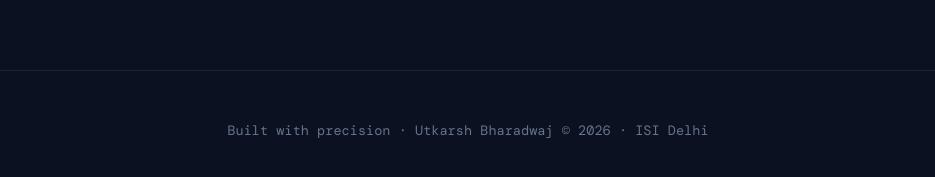
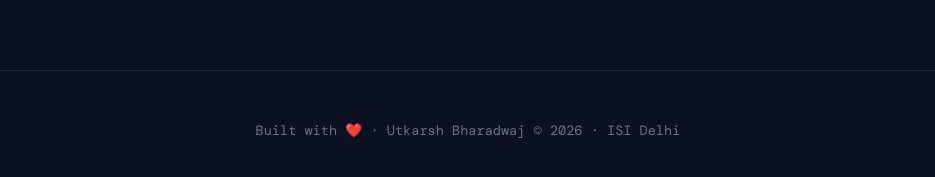
Before and after one commit to utkarshbharadwaj/utkarshbharadwaj.github.io, a plain HTML site: page notes.html in a window 1280 px wide. Shown: the part 1634-1811 px from the top of the page, without its empty margins (172-1107 px from the left). Drawn offline with nearby package versions, Linux system fonts and the light colour scheme; a web font is replaced by a local one.

Commit message:
Update footer to include a heart emoji

```diff
--- a/notes.html
+++ b/notes.html
@@ -324,7 +324,7 @@
 </main>
 
 <footer>
-  Built with precision · Utkarsh Bharadwaj © 2026 · ISI Delhi
+  Built with ❤️ · Utkarsh Bharadwaj © 2026 · ISI Delhi
 </footer>
 
 </body>
```
